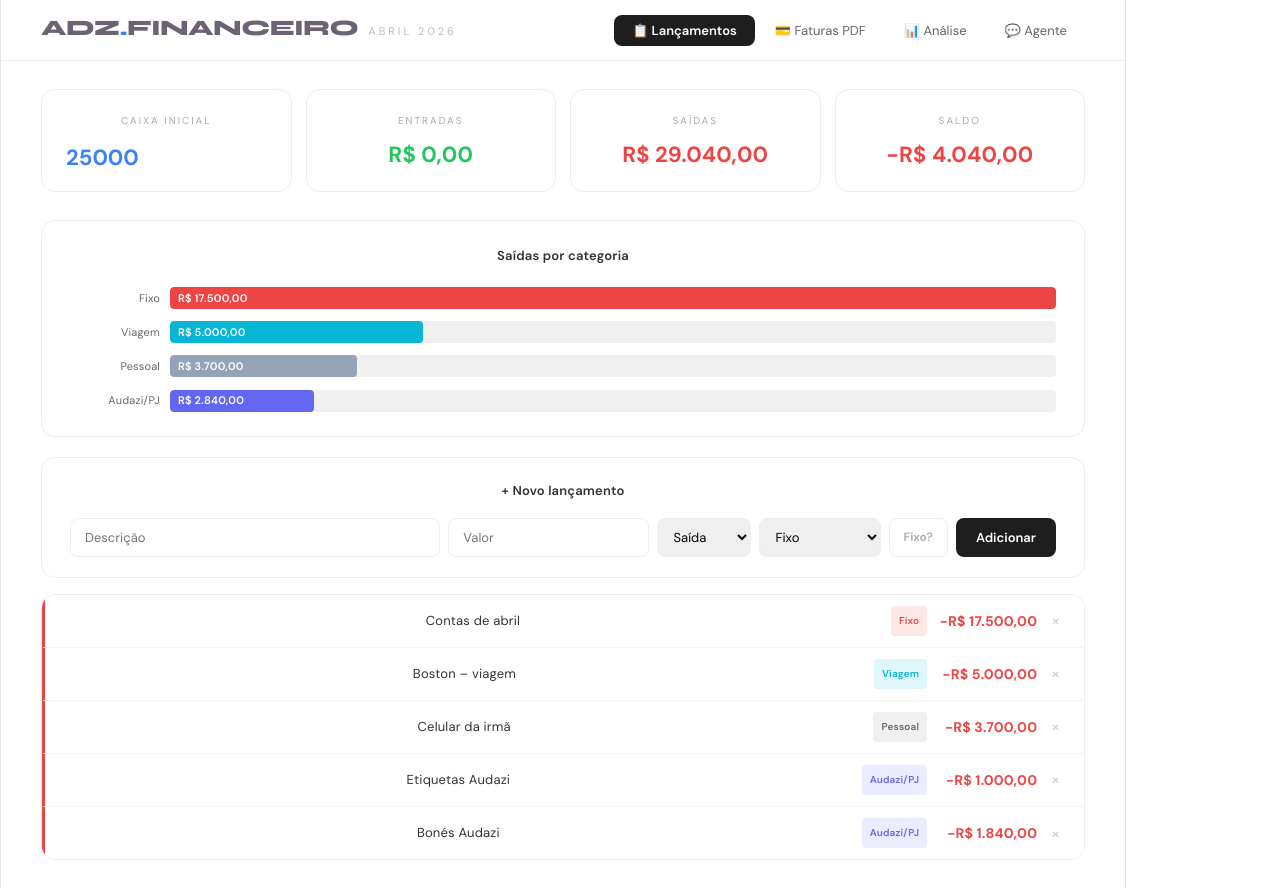
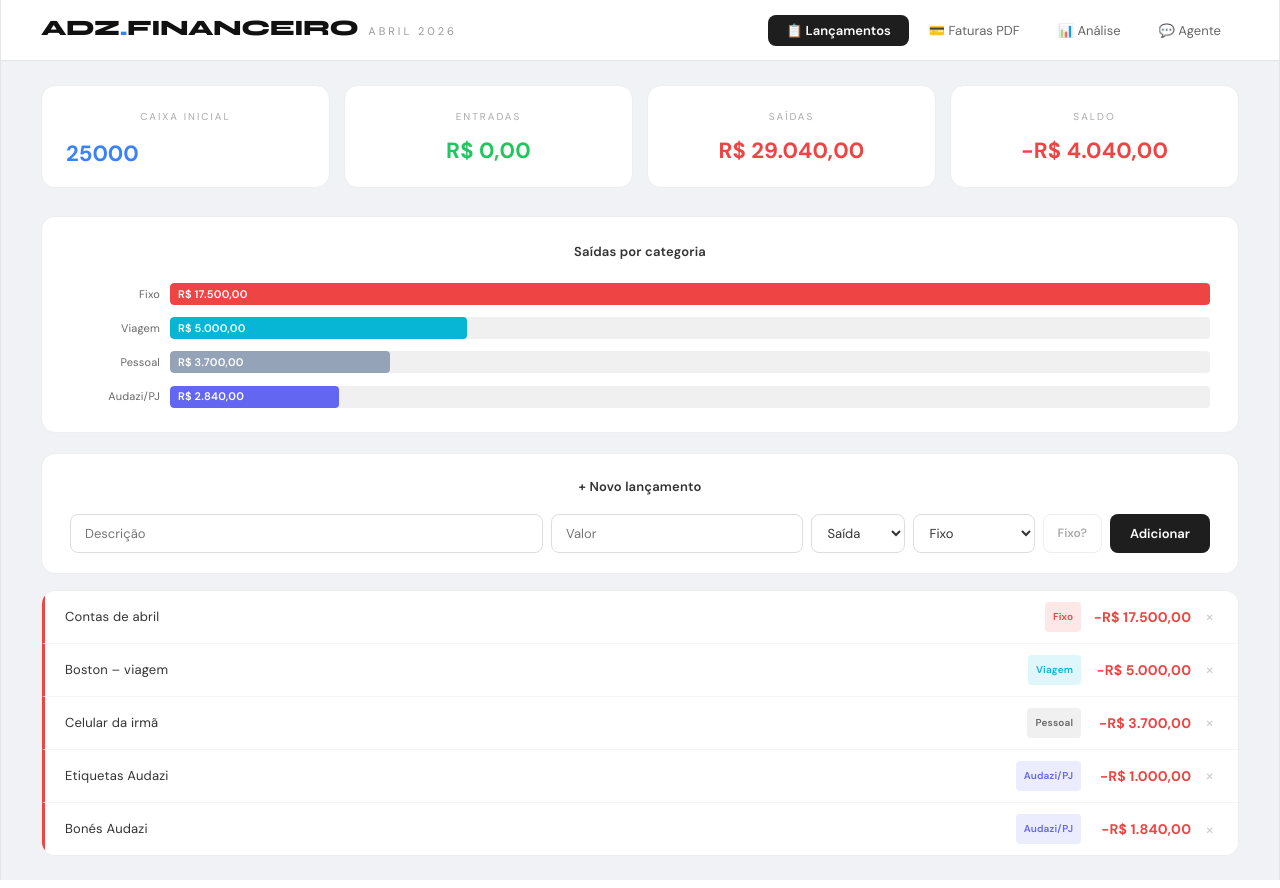
Before and after one commit to faudazi/adz-financeiro, a React (Vite) app: page / in a window 1280 px wide. Built offline with nearby package versions, Linux system fonts and the light colour scheme.

Commit message:
fix visual full width inputs logo

```diff
--- a/src/App.jsx
+++ b/src/App.jsx
@@ -211,7 +211,7 @@ export default function App() {
     <>
       <style>{`
         @import url('https://fonts.googleapis.com/css2?family=DM+Sans:wght@400;500;600;700&family=Syne:wght@700;800&display=swap');
-        html, body, #root { margin: 0; padding: 0; background: #fff; min-height: 100vh; }
+        html, body, #root { margin: 0; padding: 0; background: #f0f2f5; min-height: 100vh; width: 100%; }
         * { box-sizing: border-box; }
         button, input, select { font-family: inherit; }
         ::-webkit-scrollbar { width: 4px; }
@@ -224,16 +224,16 @@ export default function App() {
         .tab-btn:hover { background: #f5f5f5 !important; }
       `}</style>
 
-      <div style={{ minHeight: "100vh", background: "#fff", fontFamily: "'DM Sans', system-ui, sans-serif" }}>
+      <div style={{ minHeight: "100vh", background: "#f0f2f5", fontFamily: "'DM Sans', system-ui, sans-serif", width: "100%" }}>
 
         {/* Header */}
-        <div style={{ background: "#fff", borderBottom: "1px solid #eee", padding: "0 40px" }}>
+        <div style={{ background: "#fff", borderBottom: "1px solid #e5e5e5", padding: "0 40px", width: "100%" }}>
           <div style={{ display: "flex", alignItems: "center", justifyContent: "space-between", height: 60 }}>
             <div style={{ display: "flex", alignItems: "baseline", gap: 10 }}>
-              <span style={{ fontFamily: "'Syne', sans-serif", fontSize: 22, fontWeight: 800, letterSpacing: -0.5 }}>
+              <span style={{ fontFamily: "'Syne', sans-serif", fontSize: 22, fontWeight: 800, letterSpacing: -0.5, color: "#111" }}>
                 ADZ<span style={{ color: "#3b82f6" }}>.</span>FINANCEIRO
               </span>
-              <span style={{ fontSize: 11, color: "#bbb", letterSpacing: 3 }}>ABRIL 2026</span>
+              <span style={{ fontSize: 11, color: "#999", letterSpacing: 3 }}>ABRIL 2026</span>
             </div>
             <div style={{ display: "flex", gap: 2 }}>
               {TABS.map(([t, l]) => (
@@ -249,7 +249,7 @@ export default function App() {
           </div>
         </div>
 
-        <div style={{ padding: "28px 40px" }}>
+        <div style={{ padding: "24px 40px", width: "100%", maxWidth: "100%" }}>
 
           {/* ── LANÇAMENTOS MANUAIS ── */}
           {tab === "manual" && (
@@ -291,16 +291,16 @@ export default function App() {
                 <div style={{ fontSize: 13, fontWeight: 600, marginBottom: 14, color: "#333" }}>+ Novo lançamento</div>
                 <div style={{ display: "flex", gap: 8, flexWrap: "wrap" }}>
                   <input value={newDesc} onChange={e => setNewDesc(e.target.value)} placeholder="Descrição" onKeyDown={e => e.key === "Enter" && addEntry()}
-                    style={{ flex: 2, minWidth: 160, padding: "9px 14px", border: "1px solid #eee", borderRadius: 8, fontSize: 13, outline: "none" }} />
+                    style={{ flex: 2, minWidth: 160, padding: "9px 14px", border: "1px solid #ddd", borderRadius: 8, fontSize: 13, outline: "none", background: "#fff", color: "#333" }} />
                   <input value={newAmount} onChange={e => setNewAmount(e.target.value)} placeholder="Valor" onKeyDown={e => e.key === "Enter" && addEntry()}
-                    style={{ flex: 1, minWidth: 100, padding: "9px 14px", border: "1px solid #eee", borderRadius: 8, fontSize: 13, outline: "none" }} />
+                    style={{ flex: 1, minWidth: 100, padding: "9px 14px", border: "1px solid #ddd", borderRadius: 8, fontSize: 13, outline: "none", background: "#fff", color: "#333" }} />
                   <select value={newType} onChange={e => setNewType(e.target.value)}
-                    style={{ padding: "9px 12px", border: "1px solid #eee", borderRadius: 8, fontSize: 13, cursor: "pointer", outline: "none" }}>
+                    style={{ padding: "9px 12px", border: "1px solid #ddd", borderRadius: 8, fontSize: 13, cursor: "pointer", outline: "none", background: "#fff", color: "#333" }}>
                     <option value="saida">Saída</option>
                     <option value="entrada">Entrada</option>
                   </select>
                   <select value={newCat} onChange={e => setNewCat(e.target.value)}
-                    style={{ padding: "9px 12px", border: "1px solid #eee", borderRadius: 8, fontSize: 13, cursor: "pointer", outline: "none" }}>
+                    style={{ padding: "9px 12px", border: "1px solid #ddd", borderRadius: 8, fontSize: 13, cursor: "pointer", outline: "none", background: "#fff", color: "#333" }}>
                     {CATS.map(c => <option key={c} value={c}>{c}</option>)}
                   </select>
                   <button onClick={() => setNewFixo(f => !f)} style={{
@@ -325,7 +325,7 @@ export default function App() {
                     borderBottom: i < manual.length - 1 ? "1px solid #f5f5f5" : "none",
                     background: "#fff", transition: "background 0.1s",
                   }}>
-                    <div style={{ flex: 1, fontSize: 13, color: "#333" }}>{e.desc}</div>
+                    <div style={{ flex: 1, fontSize: 13, color: "#333", textAlign: "left" }}>{e.desc}</div>
                     {e.fixo && <span style={{ fontSize: 9, background: "#eff6ff", color: "#3b82f6", padding: "2px 6px", borderRadius: 4, fontWeight: 700, flexShrink: 0 }}>🔁 FIXO</span>}
                     <div style={{ fontSize: 10, background: CAT_COLORS[e.cat] ? `${CAT_COLORS[e.cat]}20` : "#f0f0f0", color: CAT_COLORS[e.cat] || "#666", padding: "2px 8px", borderRadius: 4, fontWeight: 600 }}>{e.cat}</div>
                     <div style={{ fontSize: 14, fontWeight: 700, color: e.type === "entrada" ? "#22c55e" : "#ef4444", minWidth: 100, textAlign: "right" }}>
```
